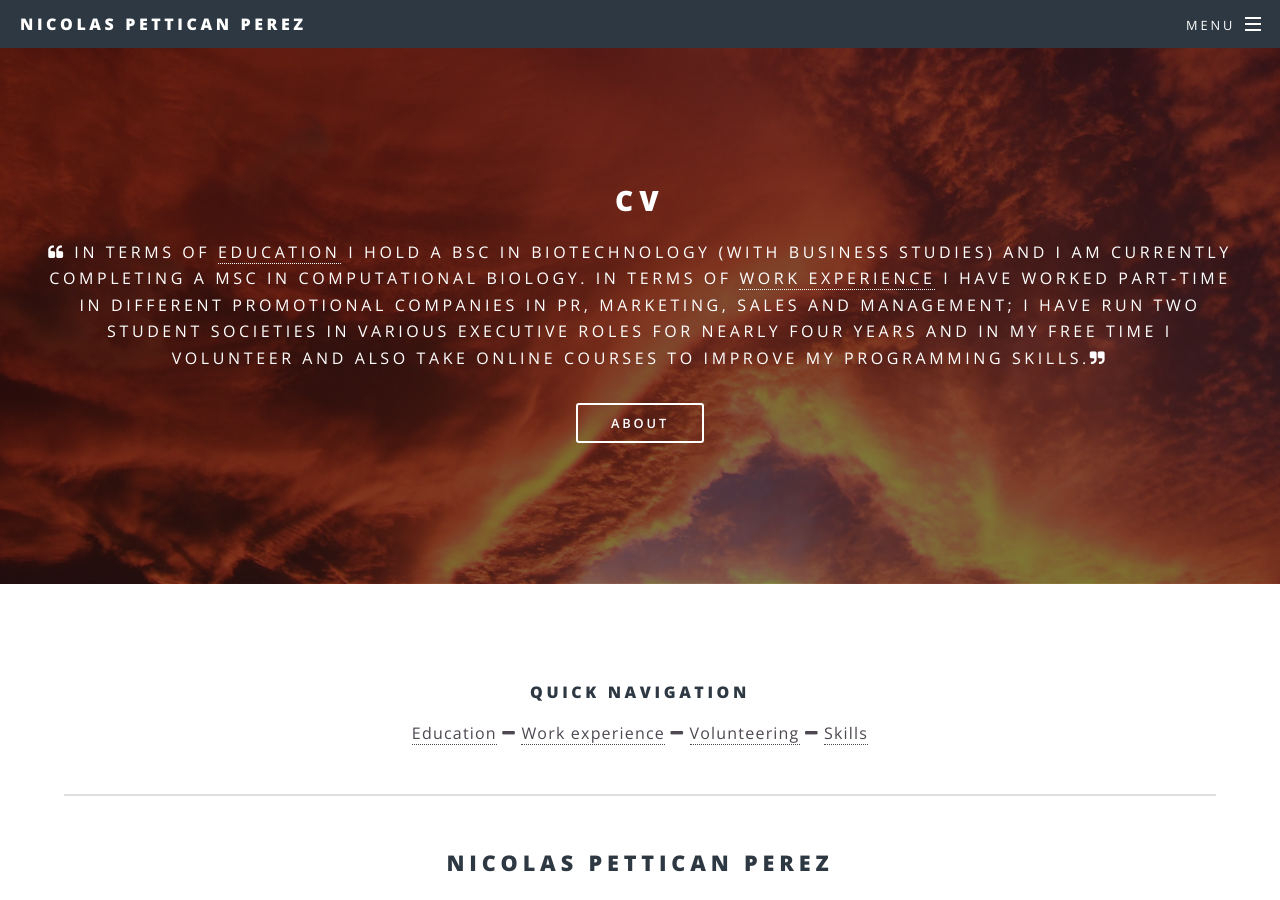
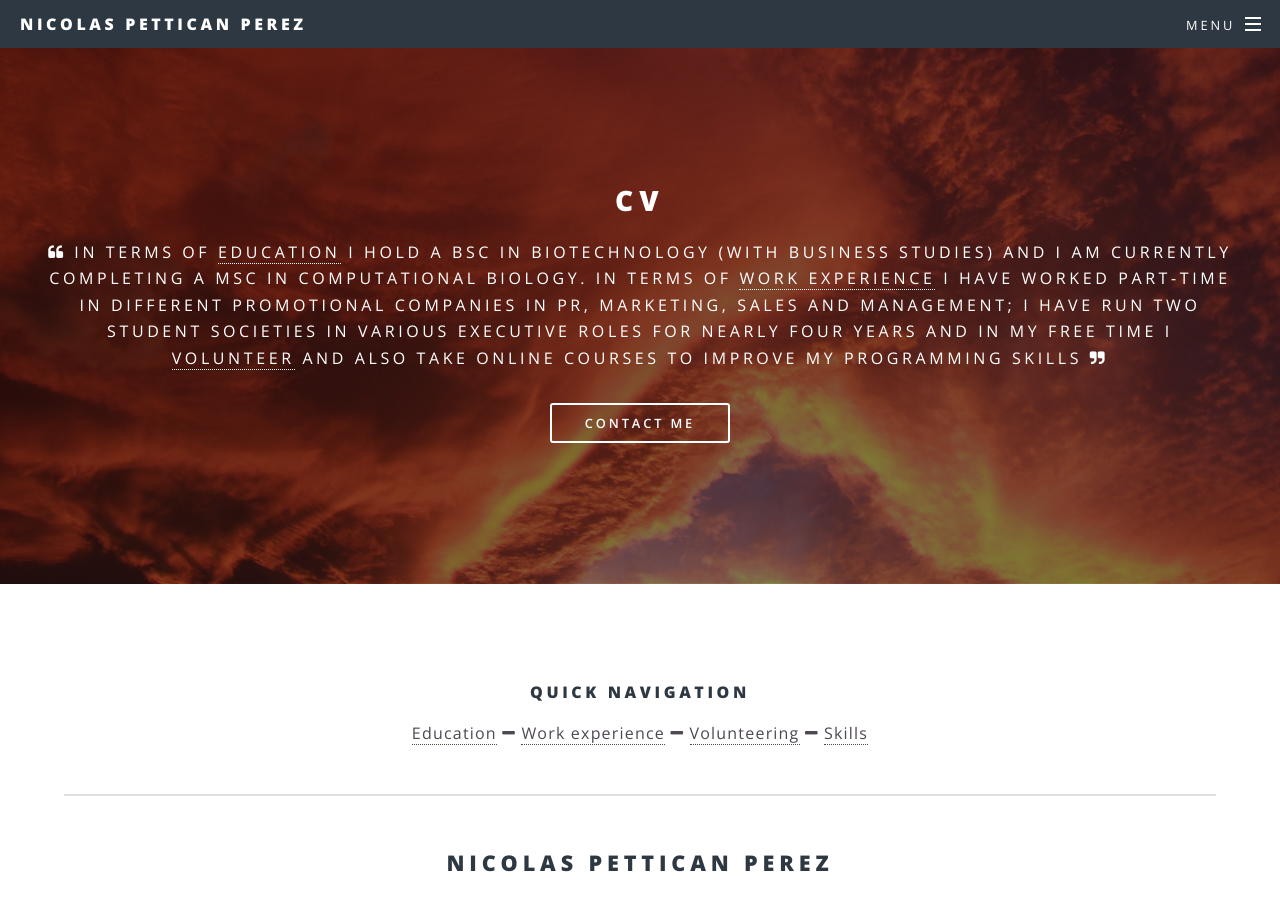
Before and after one commit to nickpettican/nickpettican.github.io, a Jekyll site: the page built from CV.html, in a window 1280 px wide and 900 px high. Built offline with Jekyll 4.4.1, drawn with Linux system fonts in a browser that asks for light colours.

Commit message:
adding contact me

```diff
--- a/_layouts/cvlayout.html
+++ b/_layouts/cvlayout.html
@@ -5,9 +5,9 @@ layout: default
 
   <header>
     <h2>{{ page.title }}</h2>
-    <p><span class="icon fa-quote-left"></span> In terms of <a href="#edu" class="more scrolly">education</a> I hold a BSc in Biotechnology (with business studies) and I am currently completing a MSc in Computational Biology. In terms of <a href="#work" class="more scrolly">work experience</a> I have worked part-time in different promotional companies in PR, marketing, sales and management; I have run two student societies in various executive roles for nearly four years and in my free time I volunteer and also take online courses to improve my programming skills.<span class="icon fa-quote-right"></span></p>
+    <p><span class="icon fa-quote-left"></span> In terms of <a href="#edu" class="more scrolly">education</a> I hold a BSc in Biotechnology (with business studies) and I am currently completing a MSc in Computational Biology. In terms of <a href="#work" class="more scrolly">work experience</a> I have worked part-time in different promotional companies in PR, marketing, sales and management; I have run two student societies in various executive roles for nearly four years and in my free time I <a href="#volunt" class="more scrolly">volunteer</a> and also take online courses to improve my programming skills <span class="icon fa-quote-right"></span></p>
 <ul class="actions">
-	<li><a href="about.html" class="button fit">About</a></li>
+	<li><a href="mailto:nicolaspettican@gmail.com" class="button fit">Contact me</a></li>
 </ul>
   </header>
   <section class="wrapper style5">
```
